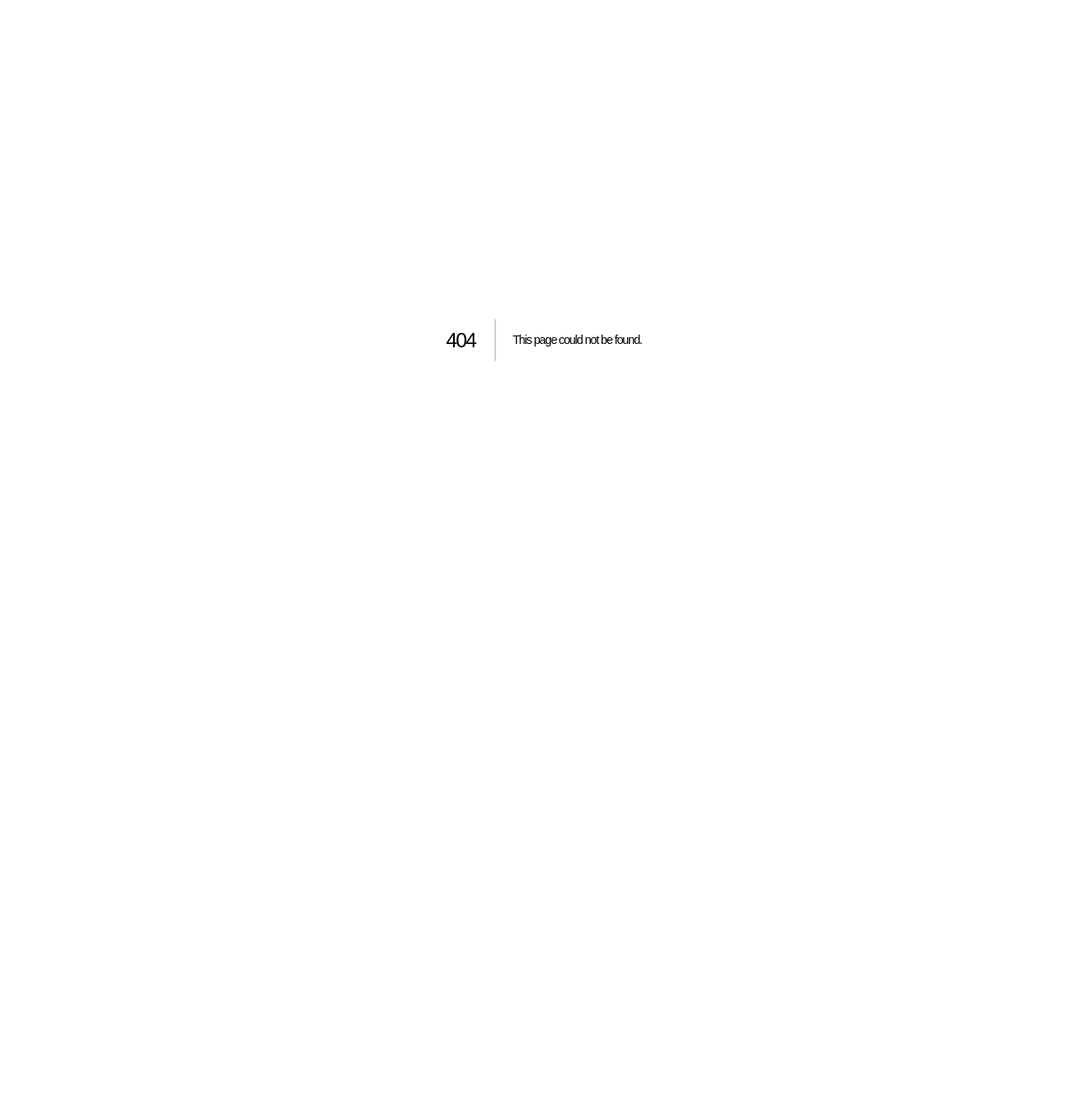
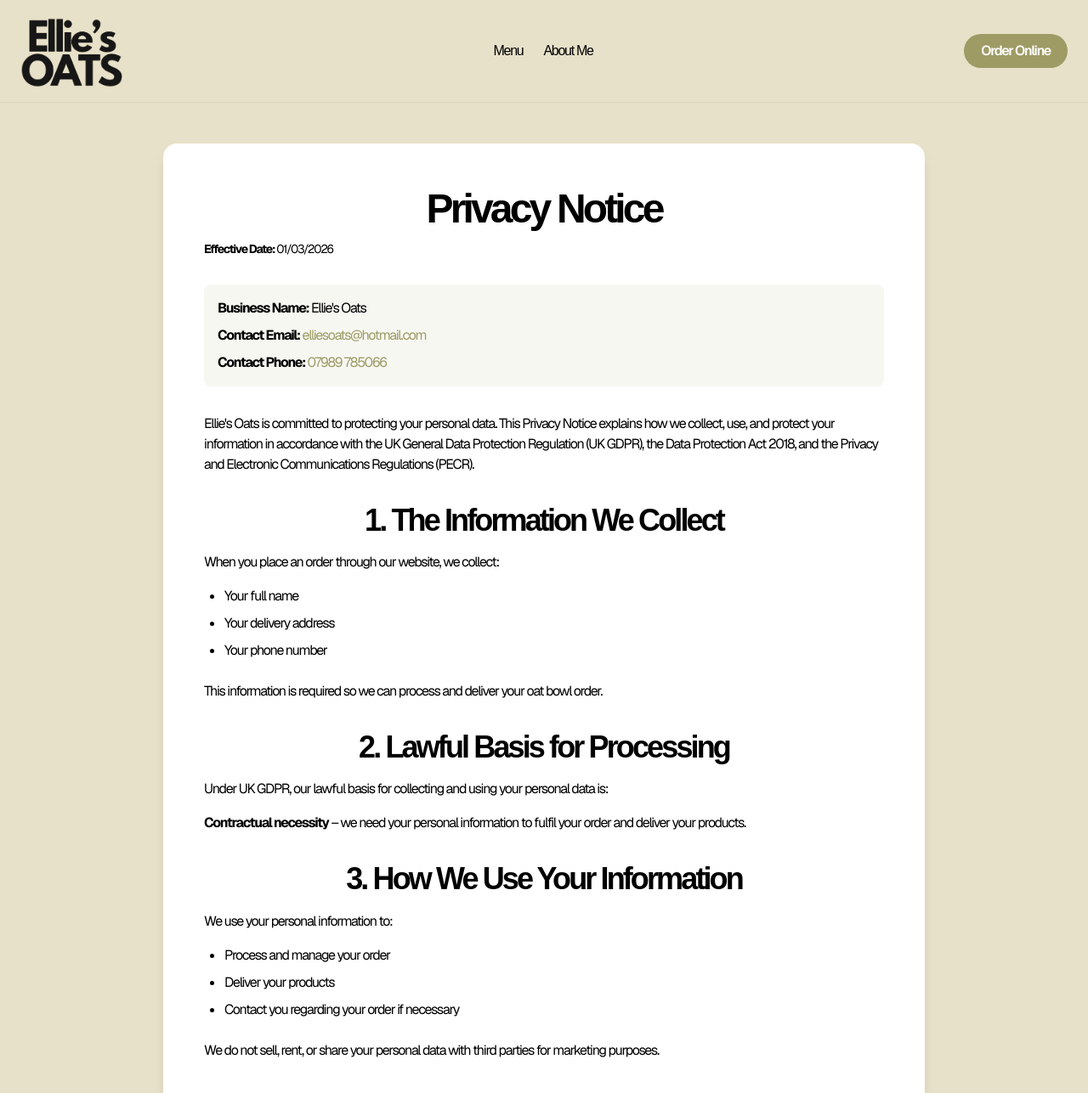
Before and after one commit to fares-kh/project-oat, a Next.js app: page /privacy in a window 1280 px wide. Before the commit this address had no page. Shown: the top 1287 px of the page at 85% size. Before the commit the page ends 800 px from the top, so only its background shows below. Built offline with nearby package versions, Linux system fonts and the light colour scheme.

Commit message:
privacy notice

```diff
--- /dev/null
+++ b/src/app/privacy/page.tsx
@@ -0,0 +1,107 @@
+import Header from '@/components/Header';
+import Footer from '@/components/Footer';
+
+export default function PrivacyPage() {
+  return (
+    <div className="min-h-screen bg-brand-beige font-sans flex flex-col">
+      <Header />
+
+      <main className="container mx-auto px-6 py-12 flex-1">
+        <div className="max-w-4xl mx-auto bg-background rounded-2xl shadow-lg p-8 md:p-12">
+          <h1 className="text-3xl md:text-4xl font-bold mb-2 font-brand">Privacy Notice</h1>
+          <p className="text-sm mb-8"><strong>Effective Date:</strong> 01/03/2026</p>
+
+          <div className="mb-8 p-4 bg-brand-beige-light rounded-lg">
+            <p className="mb-2"><strong>Business Name:</strong> Ellie's Oats</p>
+            <p className="mb-2"><strong>Contact Email:</strong> <a href="mailto:elliesoats@hotmail.com" className="text-brand-green hover:underline">elliesoats@hotmail.com</a></p>
+            <p><strong>Contact Phone:</strong> <a href="tel:07989785066" className="text-brand-green hover:underline">07989 785066</a></p>
+          </div>
+
+          <div className="prose prose-lg max-w-none">
+            <p className="mb-6">
+              Ellie's Oats is committed to protecting your personal data. This Privacy Notice explains how we collect, use, and protect your information in accordance with the UK General Data Protection Regulation (UK GDPR), the Data Protection Act 2018, and the Privacy and Electronic Communications Regulations (PECR).
+            </p>
+
+            <h2 className="text-2xl font-bold mt-8 mb-4">1. The Information We Collect</h2>
+            <p className="mb-4">When you place an order through our website, we collect:</p>
+            <ul className="list-disc pl-6 mb-6 space-y-2">
+              <li>Your full name</li>
+              <li>Your delivery address</li>
+              <li>Your phone number</li>
+            </ul>
+            <p className="mb-6">This information is required so we can process and deliver your oat bowl order.</p>
+
+            <h2 className="text-2xl font-bold mt-8 mb-4">2. Lawful Basis for Processing</h2>
+            <p className="mb-4">Under UK GDPR, our lawful basis for collecting and using your personal data is:</p>
+            <p className="mb-6">
+              <strong>Contractual necessity</strong> – we need your personal information to fulfil your order and deliver your products.
+            </p>
+
+            <h2 className="text-2xl font-bold mt-8 mb-4">3. How We Use Your Information</h2>
+            <p className="mb-4">We use your personal information to:</p>
+            <ul className="list-disc pl-6 mb-6 space-y-2">
+              <li>Process and manage your order</li>
+              <li>Deliver your products</li>
+              <li>Contact you regarding your order if necessary</li>
+            </ul>
+            <p className="mb-6">We do not sell, rent, or share your personal data with third parties for marketing purposes.</p>
+
+            <h2 className="text-2xl font-bold mt-8 mb-4">4. Payments</h2>
+            <p className="mb-4">We use SumUp to securely process card payments.</p>
+            <p className="mb-4">
+              When you make a payment, your payment details (such as your card information) are processed directly by SumUp. We do not store or have access to your full card details.
+            </p>
+            <p className="mb-4">
+              SumUp acts as a separate data controller for payment processing and handles your data in accordance with its own privacy policy. We recommend reviewing SumUp's privacy policy on their website for more information about how they process your personal data.
+            </p>
+            <p className="mb-6">
+              We only receive confirmation that your payment has been successful, along with limited transaction details necessary for our records.
+            </p>
+
+            <h2 className="text-2xl font-bold mt-8 mb-4">5. How We Store Your Information</h2>
+            <p className="mb-4">
+              Your personal information is stored securely on our business phone and is only accessed for order and delivery purposes.
+            </p>
+            <p className="mb-6">
+              We take reasonable steps to protect your data from loss, misuse, or unauthorised access.
+            </p>
+
+            <h2 className="text-2xl font-bold mt-8 mb-4">6. How Long We Keep Your Data</h2>
+            <p className="mb-4">We retain your personal data only for as long as necessary to:</p>
+            <ul className="list-disc pl-6 mb-6 space-y-2">
+              <li>Fulfil your order</li>
+              <li>Maintain basic business and financial records</li>
+            </ul>
+            <p className="mb-6">You may request deletion of your data at any time by contacting us (see Section 9).</p>
+
+            <h2 className="text-2xl font-bold mt-8 mb-4">7. Your Data Protection Rights</h2>
+            <p className="mb-4">Under UK data protection law, you have the right to:</p>
+            <ul className="list-disc pl-6 mb-6 space-y-2">
+              <li>Request access to your personal data</li>
+              <li>Request correction of inaccurate data</li>
+              <li>Request erasure of your data</li>
+              <li>Request restriction or object to processing in certain circumstances</li>
+              <li>Lodge a complaint with the Information Commissioner's Office (ICO)</li>
+            </ul>
+            <p className="mb-4">If you are unhappy with how we handle your data, you may contact the ICO:</p>
+            <div className="mb-6 p-4 bg-brand-beige-light rounded-lg">
+              <p className="mb-2"><strong>Information Commissioner's Office</strong></p>
+              <p className="mb-2">Website: <a href="https://www.ico.org.uk" target="_blank" rel="noopener noreferrer" className="text-brand-green hover:underline">https://www.ico.org.uk</a></p>
+              <p>Phone: <a href="tel:03031231113" className="text-brand-green hover:underline">0303 123 1113</a></p>
+            </div>
+
+            <h2 className="text-2xl font-bold mt-8 mb-4">8. Contact Us</h2>
+            <p className="mb-4">If you have any questions about this Privacy Notice or your personal data, please contact:</p>
+            <div className="p-4 bg-brand-beige-light rounded-lg">
+              <p className="mb-2"><strong>Ellie's Oats</strong></p>
+              <p className="mb-2">Email: <a href="mailto:elliesoats@hotmail.com" className="text-brand-green hover:underline">elliesoats@hotmail.com</a></p>
+              <p>Phone: <a href="tel:07989785066" className="text-brand-green hover:underline">07989 785066</a></p>
+            </div>
+          </div>
+        </div>
+      </main>
+
+      <Footer />
+    </div>
+  );
+}
--- a/src/components/Footer.tsx
+++ b/src/components/Footer.tsx
@@ -8,7 +8,20 @@ export default function Footer() {
           <div className="footer-section flex flex-col items-start">
             <Image src="/logo.png" alt="OAT & MATCHA Logo" width={120} height={40} priority />
           </div>
-          <div className="footer-section"></div>
+          <div className="footer-section flex flex-col items-start">
+            <h3
+              className="mb-4 text-xl font-bold font-brand"
+              style={{ color: 'var(--brand-green)' }}
+            >
+              Legal
+            </h3>
+            <a
+              href="/privacy"
+              className="text-black hover:text-brand-green transition font-semibold font-brand"
+            >
+              Privacy Notice
+            </a>
+          </div>
           <div className="footer-section flex flex-col items-start">
             <h3
               className="mb-4 text-xl font-bold font-brand"
--- a/src/components/Header.tsx
+++ b/src/components/Header.tsx
@@ -14,7 +14,7 @@ export default function Header() {
         {/* Nav Links - center */}
         <nav className="w-full md:w-auto flex justify-center order-2 md:order-none">
           <ul className="flex gap-6 list-none font-brand">
-            <li><a href="#menu" className="font-medium hover:text-brand-green cursor-pointer scroll-smooth">Menu</a></li>
+            <li><a href="/#menu" className="font-medium hover:text-brand-green cursor-pointer">Menu</a></li>
             <li><Link href="/about" className="font-medium hover:text-brand-green">About Me</Link></li>
           </ul>
         </nav>
```
